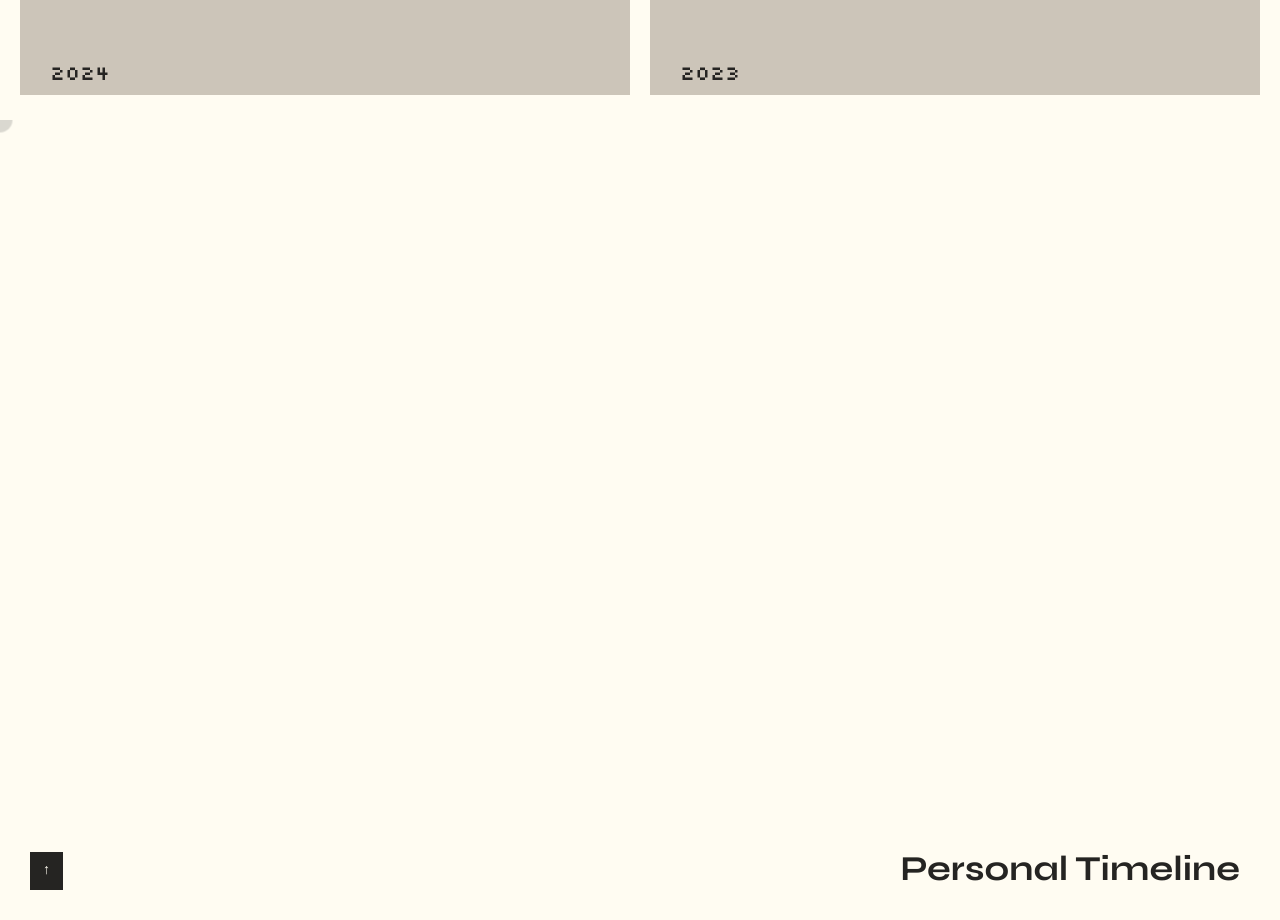
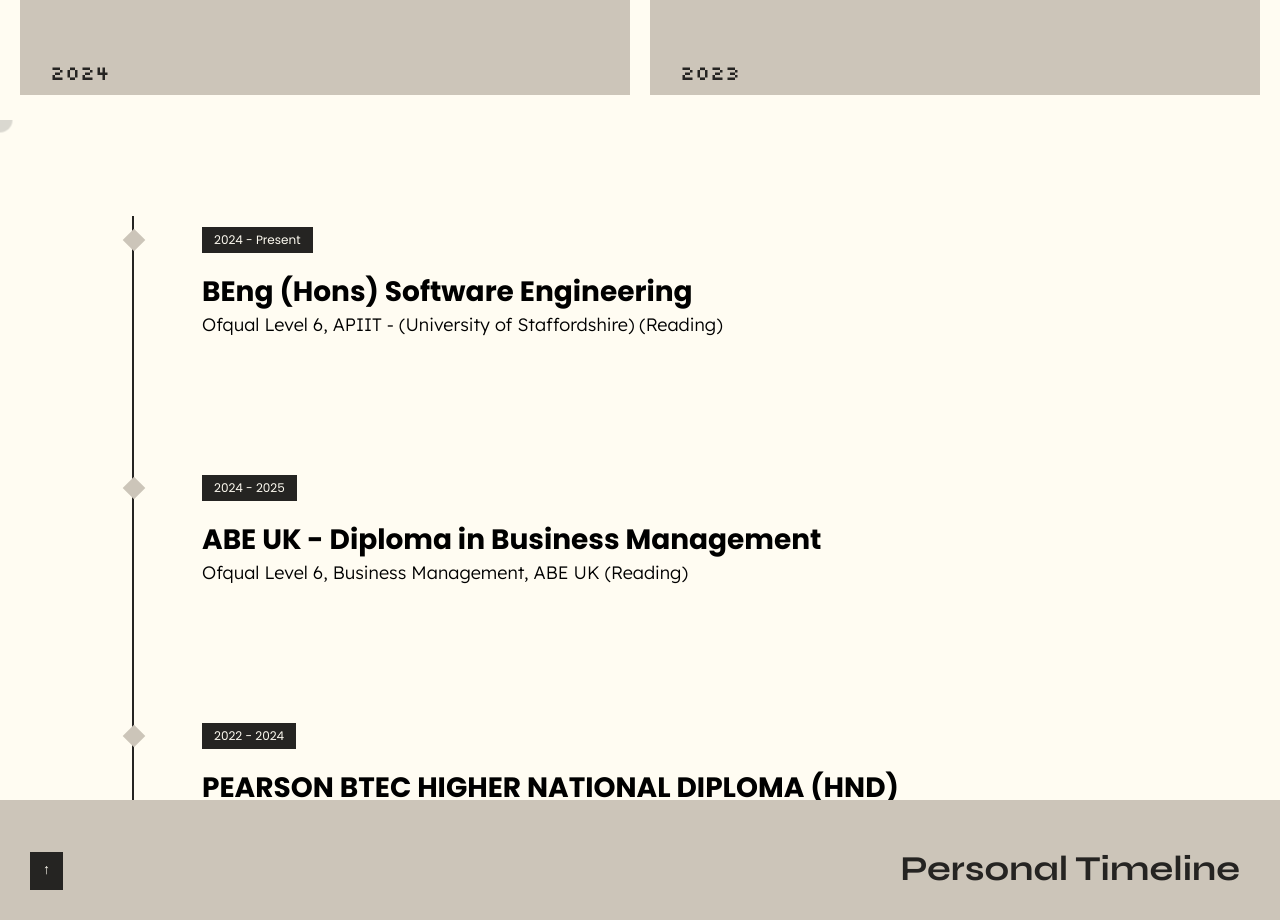
Before and after one commit to GinuraKarunaratne/personal-portfolio, a React (Vite) app: page / in a window 1280 px wide. Shown: the part 1480-2400 px from the top of the page. Built offline with nearby package versions, Linux system fonts and the light colour scheme; a web font is replaced by a local one.

Commit message:
Updated Personal Timeline

```diff
--- a/src/v2.css
+++ b/src/v2.css
@@ -2,6 +2,7 @@
 @import url('https://fonts.googleapis.com/css2?family=Syne:wght@400..800&display=swap');
 @import url('https://fonts.googleapis.com/css2?family=Silkscreen:wght@400;700&family=Syne:wght@400..800&display=swap');
 @import url('https://fonts.googleapis.com/css2?family=Poppins:wght@400;700&family=Syne:wght@400..800&display=swap');
+@import url('https://fonts.googleapis.com/css2?family=Lexend+Deca:wght@100..900&display=swap');
 
 * {
     box-sizing: border-box;
@@ -294,16 +295,14 @@
 
 .academics-section {
     width: 100vw;
-    background-color: #FFFCF2;
+    background-color: #CCC5B9;
     display: flex;
     flex-direction: column;
     align-items: flex-start;
     font-size: 24px;
     font-family: Poppins, sans-serif;
     height: 100vh;
-    /* Ensure full height for the section */
     overflow: hidden;
-    /* Hide any scrolling for the entire section */
 }
 
 .academics-section .acad-back-button {
@@ -325,14 +324,101 @@
     bottom: 30px;
     right: 40px;
     color: #252422;
-    font-family: syne;
+    font-family: Syne, sans-serif;
 }
 
 .academic-content {
     display: flex;
     flex-direction: column;
+    justify-content: flex-start;
+    align-items: flex-start;
     width: 100vw;
-    height: 85vh; /* Ensure the height is set */
-    background-color: transparent;
+    height: 85vh;
+    background-color: #FFFCF2;
     position: relative;
+    overflow-y: auto;
 }
+
+/* Timeline Styling */
+.timeline {
+    margin: 4em 100px 0 100px;
+    position: relative;
+    max-width: 1200px;
+}
+
+.timeline:before {
+    background-color: #252422;
+    content: '';
+    position: absolute;
+    top: 0;
+    left: 32px; /* 2em converted to px */
+    width: 2px;
+    height: 100%; /* Let it expand based on content */
+}
+
+.timeline-event {
+    list-style: none;
+    position: relative;
+    margin-bottom: 2em; /* Ensures space between events */
+}
+
+.timeline-event:hover .timeline-event-icon {
+    transform: rotate(-45deg);
+    background-color: #EB5E28;
+}
+
+.timeline-event:hover .timeline-event-thumbnail {
+    box-shadow: inset 640px 0 0 0 #EB5E28; /* Adjusted based on 40em */
+}
+
+.timeline-event-copy {
+    padding: 32px; /* 2em converted to px */
+    position: relative;
+    top: -30px; /* -1.875em converted to px */
+    left: 30px; /* 4em converted to px */
+    width: 80%;
+}
+
+.timeline-event-copy h3 {
+    font-family: poppins;
+    font-size: 28px; /* Reduced font size from 1.75em */
+}
+
+.timeline-event-copy h4 {
+    font-family: lexend deca;
+    font-weight: 300;
+    font-size: 18px; /* Reduced font size from 1.2em */
+    margin-bottom: 18px; /* 1.2em converted to px */
+}
+
+.timeline-event-copy p:not(.timeline-event-thumbnail) {
+    padding-bottom: 18px; /* 1.2em converted to px */
+}
+
+.timeline-event-icon {
+    transition: transform 0.2s ease-in;
+    transform: rotate(45deg);
+    background-color: #CCC5B9;
+    position: absolute;
+    top: 0;
+    left: 0;
+    width: 16px;
+    height: 16px;
+    margin: 16px 8px 8px -14.5px;
+}
+
+.timeline-event-thumbnail {
+    transition: box-shadow 0.3s ease-in 0.1s;
+    color: #FFFCF2;
+    font-size: 12px;
+    background-color: #252422;
+    display: inline-block;
+    margin-bottom: 18px;
+    padding: 4px 12px;
+    box-shadow: inset 0 0 0 0px #ef795a;
+    font-family: poppins;
+}
+
+.academic-content::-webkit-scrollbar {
+    width: 0;
+}
--- a/src/v2.jsx
+++ b/src/v2.jsx
@@ -261,7 +261,64 @@
                 <h1 className="academics-h">Personal Timeline</h1>
 
                 <div className="academic-content" id="academic-content">
-
+                    <ul className="timeline">
+                        <li className="timeline-event">
+                            <label className="timeline-event-icon"></label>
+                            <div className="timeline-event-copy">
+                                <p className="timeline-event-thumbnail">2024 - Present</p>
+                                <h3>BEng (Hons) Software Engineering</h3>
+                                <h4>Ofqual Level 6, APIIT - (University of Staffordshire) (Reading)</h4>
+                            </div>
+                        </li>
+                        <li className="timeline-event">
+                            <label className="timeline-event-icon"></label>
+                            <div className="timeline-event-copy">
+                                <p className="timeline-event-thumbnail">2024 - 2025</p>
+                                <h3>ABE UK - Diploma in Business Management</h3>
+                                <h4>Ofqual Level 6, Business Management, ABE UK (Reading)</h4>
+                            </div>
+                        </li>
+                        <li className="timeline-event">
+                            <label className="timeline-event-icon"></label>
+                            <div className="timeline-event-copy">
+                                <p className="timeline-event-thumbnail">2022 - 2024</p>
+                                <h3>PEARSON BTEC HIGHER NATIONAL DIPLOMA (HND) SOFTWARE ENGINEERING</h3>
+                                <h4>Ofqual Level 5, ESOFT Metro Campus (July 2024) - Graduated with 9 Distinctions</h4>
+                            </div>
+                        </li>
+                        <li className="timeline-event">
+                            <label className="timeline-event-icon"></label>
+                            <div className="timeline-event-copy">
+                                <p className="timeline-event-thumbnail">2023 - 2024</p>
+                                <h3>ABE UK - Diploma in Business Management</h3>
+                                <h4>Ofqual Level 5, Business Management, ABE UK (Reading)</h4>
+                            </div>
+                        </li>
+                        <li className="timeline-event">
+                            <label className="timeline-event-icon"></label>
+                            <div className="timeline-event-copy">
+                                <p className="timeline-event-thumbnail">2021 - 2022</p>
+                                <h3>DIPLOMA IN SOFTWARE ENGINEERING (DISE)</h3>
+                                <h4>Software Engineering, ESOFT Metro Campus (June 2022)</h4>
+                            </div>
+                        </li>
+                        <li className="timeline-event">
+                            <label className="timeline-event-icon"></label>
+                            <div className="timeline-event-copy">
+                                <p className="timeline-event-thumbnail">2020</p>
+                                <h3>GCE O/levels Completed</h3>
+                                <h4>Private Candidate (2020/2021)</h4>
+                            </div>
+                        </li>
+                        <li className="timeline-event">
+                            <label className="timeline-event-icon"></label>
+                            <div className="timeline-event-copy">
+                                <p className="timeline-event-thumbnail">2009 - 2020</p>
+                                <h3>Lyceum International School</h3>
+                                <h4>Private Candidate (2020/2021)</h4>
+                            </div>
+                        </li>
+                    </ul>
                 </div>
 
                 <div
```
